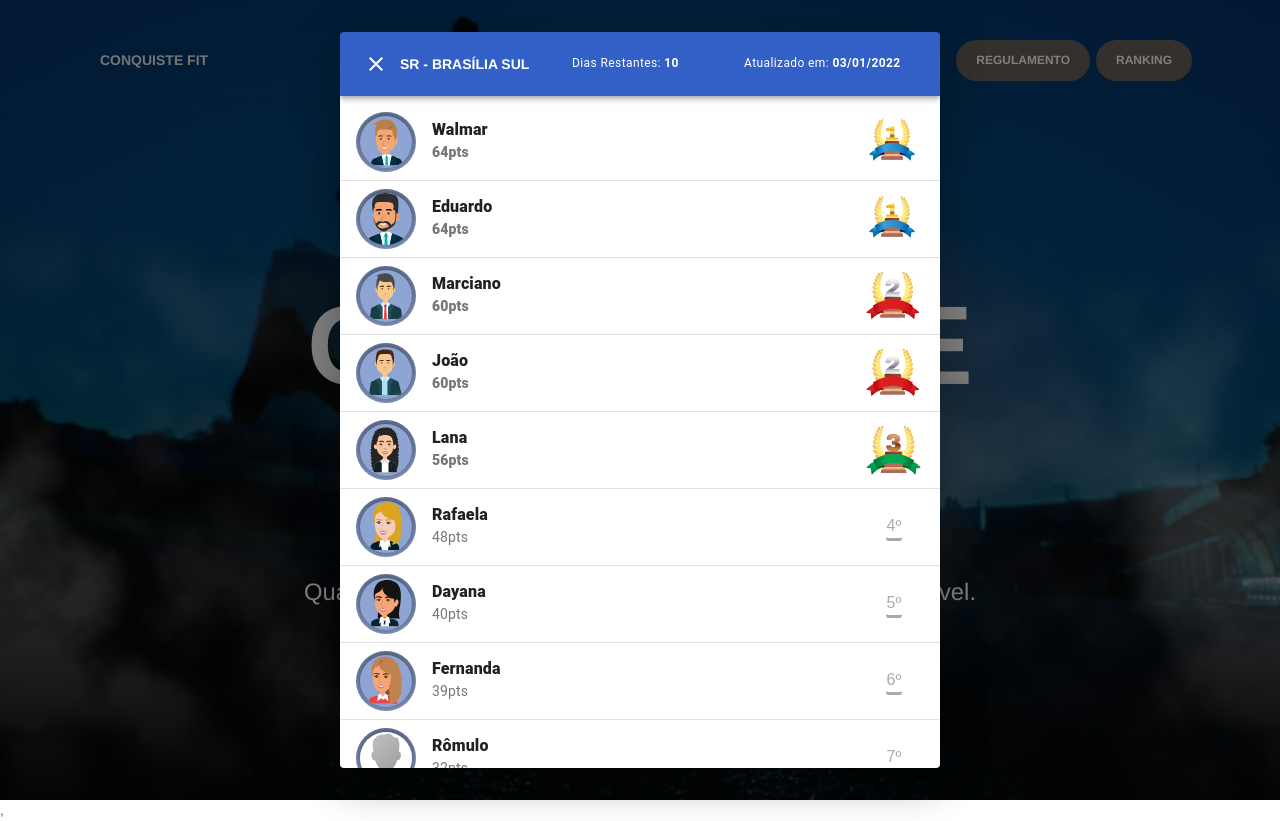
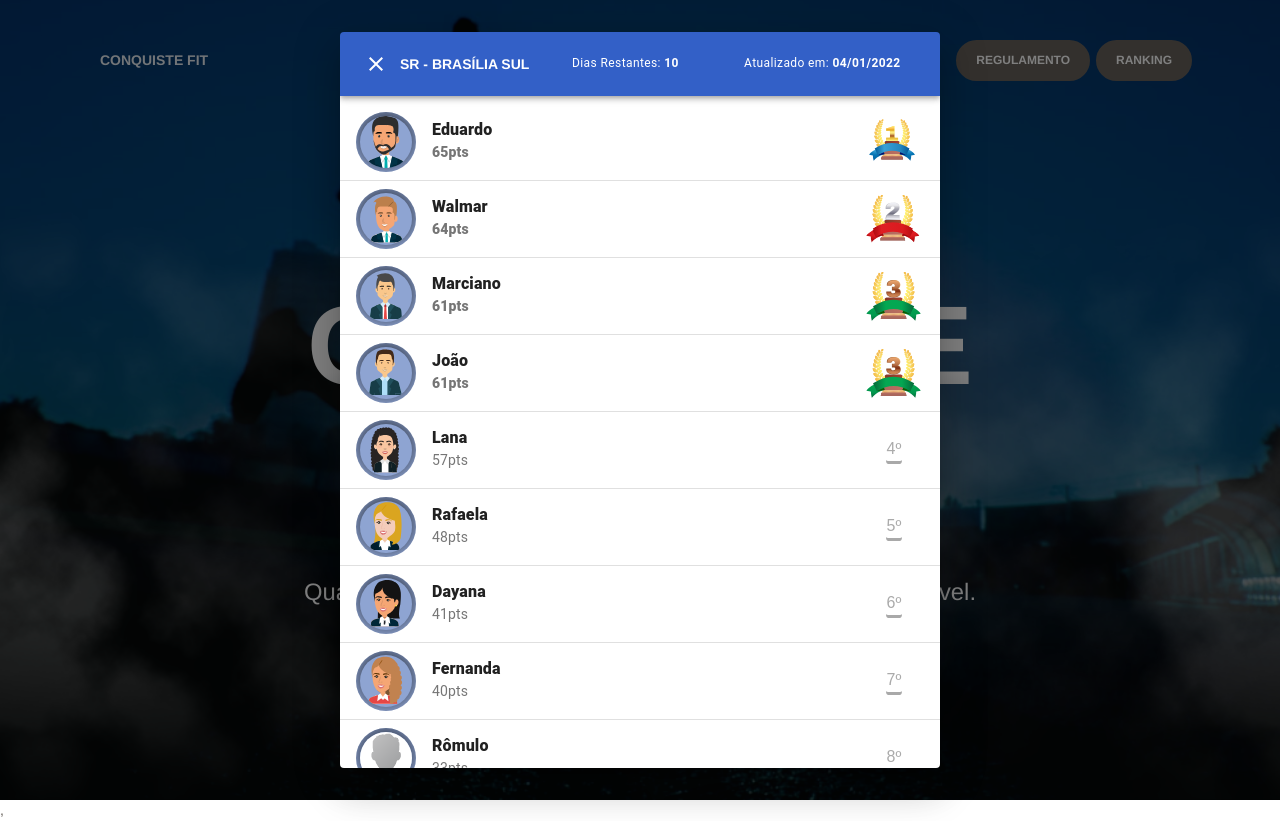
Before and after one commit to arthurfjadecastro/conquistefit, a React (Create React App) app: page /home in a window 1280 px wide. Both pictures are taken after a click on the button "RANKING". Built offline with nearby package versions, Linux system fonts and the light colour scheme.

Commit message:
Update points on ranking at 04/01/2022

```diff
--- a/src/views/Ranking.jsx
+++ b/src/views/Ranking.jsx
@@ -66,7 +66,7 @@ export default function Ranking({ open, handleClose }) {
       name: "Marciano",
       src: "/img/MARCIANO.svg",
       position: null,
-      pts: 60
+      pts: 61
     },
     {
       name: "Beth",
@@ -78,7 +78,7 @@ export default function Ranking({ open, handleClose }) {
       name: "Lana",
       src: "/img/LANA.svg",
       position: null,
-      pts: 56
+      pts: 57
     },
     {
       name: "Ramon",
@@ -90,7 +90,7 @@ export default function Ranking({ open, handleClose }) {
       name: "João",
       src: "/img/JOAO.svg",
       position: null,
-      pts: 60
+      pts: 61
     },
     {
       name: "Carol",
@@ -102,7 +102,7 @@ export default function Ranking({ open, handleClose }) {
       name: "Dayana",
       src: "/img/DAYANA.svg",
       position: null,
-      pts: 40
+      pts: 41
     },
     {
       name: "Arthur",
@@ -127,7 +127,7 @@ export default function Ranking({ open, handleClose }) {
       name: "Fernanda",
       src: "/img/FERNANDA.svg",
       position: null,
-      pts: 39
+      pts: 40
     },
     {
       name: "Kerson",
@@ -151,7 +151,7 @@ export default function Ranking({ open, handleClose }) {
       name: "Eduardo",
       src: "/img/Eduardo.svg",
       position: null,
-      pts: 64
+      pts: 65
     },
     {
       name: "Juliana",
@@ -212,7 +212,7 @@ export default function Ranking({ open, handleClose }) {
       name: "Rômulo",
       src: "/img/default-avatar.png",
       position: null,
-      pts: 32
+      pts: 33
     },
   ]
 
@@ -277,7 +277,7 @@ export default function Ranking({ open, handleClose }) {
               Dias Restantes:    <b> {diffDays}</b>
             </Typography>
             <Typography variant="caption" className={classes.title2}>
-              Atualizado em:    <b> {"03/01/2022"}</b>
+              Atualizado em:    <b> {"04/01/2022"}</b>
             </Typography>
           </Toolbar>
         </AppBar>
```
